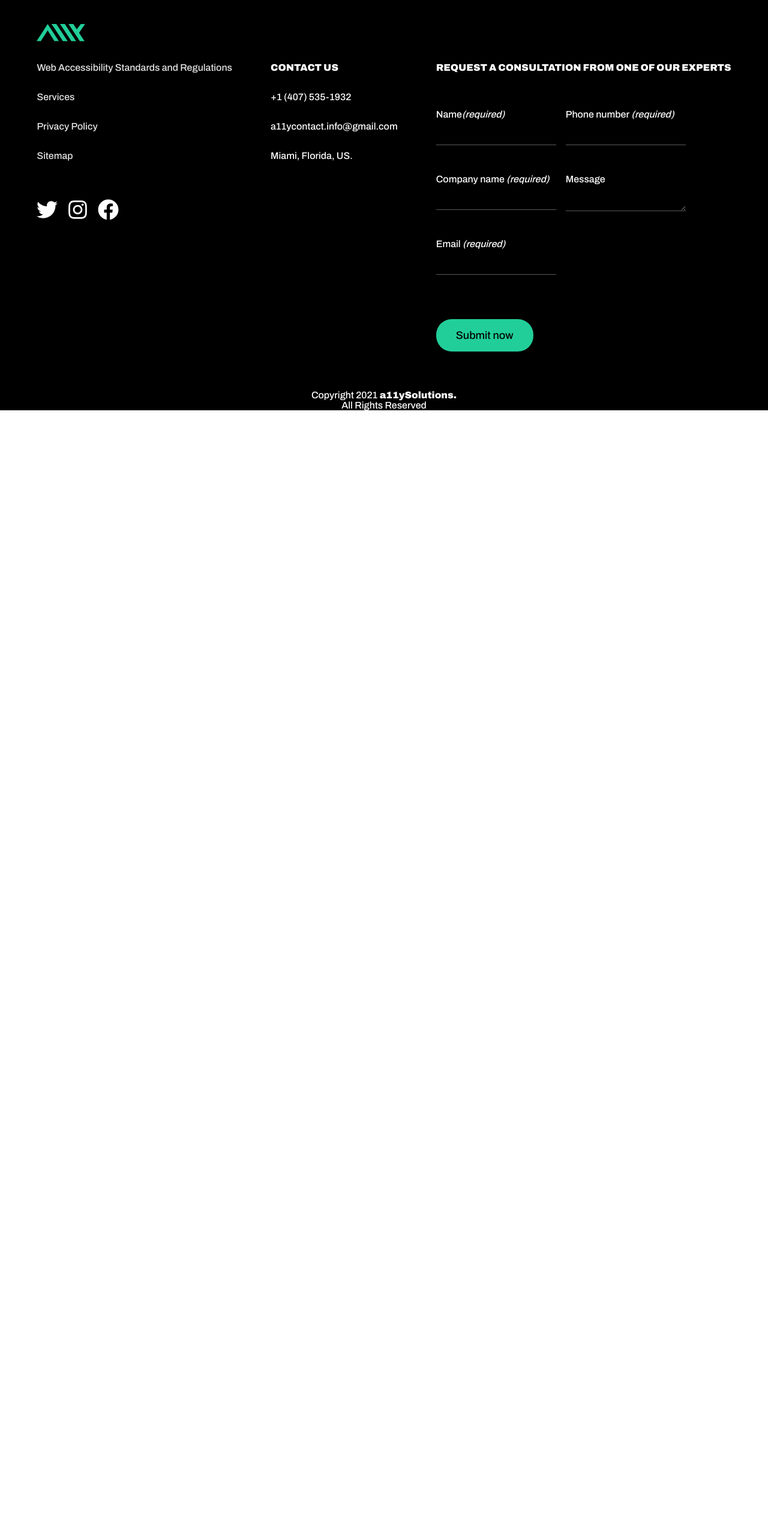
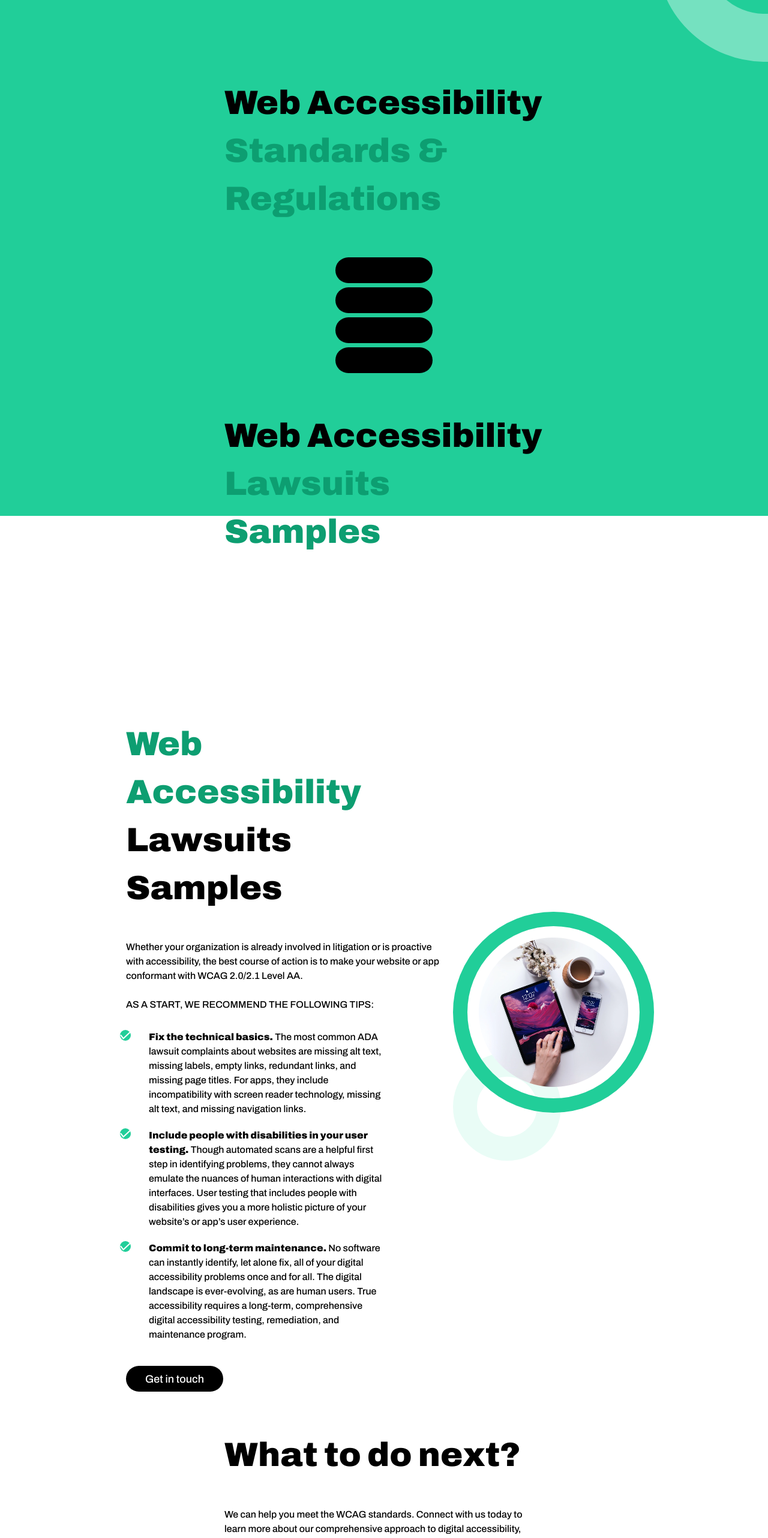
Before and after one commit to a11ysolutions/website, a React (Create React App) app: page /regulations in a window 1280 px wide. Shown: the part 140-2704 px from the top of the page at 60% size. Before the commit the page ends 824 px from the top, so only its background shows below. Built offline with nearby package versions, Linux system fonts and the light colour scheme.

Commit message:
feat: add standards and regulation page

```diff
--- a/src/App.js
+++ b/src/App.js
@@ -6,6 +6,7 @@ import Functional from './Components/Functional/Functional';
 import PrivacyPolicy from './Components/PrivacyPolicy/PrivacyPolicy';
 import StandardsAndRegulations from './Components/StandardsAndRegulations/StandardsAndRegulations';
 import Automation from './Components/Automation/Automation';
+import StandardRegulations from './Components/StandardsRegulations/StandardRegulations';
 
 function App() {
   return (
@@ -17,6 +18,8 @@ function App() {
         <Route path="/privacy-policy" element={<PrivacyPolicy />} />
         <Route path="/standards-and-regulations" element={<StandardsAndRegulations />} />
         <Route path="/automation" element={<Automation />} />
+        <Route path="/regulations" element={<StandardRegulations />} />
+
       </Routes>
     </div>
   );
--- /dev/null
+++ b/src/Components/StandardsRegulations/StandardRegulations.js
@@ -0,0 +1,103 @@
+import React from 'react'
+import BicolorTitledText from '../UI/BicolorTitledText/BicolorTitledText'
+import Button from '../UI/Button/Button'
+import CheckedItem from '../UI/CheckedItem/CheckedItem'
+import VerticalCard from '../UI/VerticalCard/VerticalCard'
+import { scrollToContactForm } from '../Utils/Utils'
+
+function StandardRegulations() {
+    return (
+        <div className="page-container">
+
+            <BicolorTitledText
+                color1="black"
+                color2="#0D9E71"
+                color1Text="Web Accessibility"
+                color2Text="Standards & Regulations"
+            />
+
+            <div className="vertical-cards-container">
+                <div>
+                    <VerticalCard></VerticalCard>
+                    <VerticalCard></VerticalCard>
+                </div>
+                <div>
+                    <VerticalCard></VerticalCard>
+                    <VerticalCard></VerticalCard>
+                </div>
+            </div>
+
+            <BicolorTitledText
+                color1="black"
+                color2="#0D9E71"
+                color1Text="Web Accessibility"
+                color2Text="Lawsuits Samples"
+            />
+
+            {/* EMPRESAS */}
+
+            <section className="info-with-image automation-section first-info">
+                <div className="checked-info">
+                    <BicolorTitledText
+                        color1="#0D9E71"
+                        color2="black"
+                        color1Text="Web Accessibility"
+                        color2Text="Lawsuits Samples"
+                        className="checked-info-header"
+                    >
+                        Whether your organization is already involved in litigation or is proactive with accessibility,
+                        the best course of action is to make your website or app conformant with WCAG 2.0/2.1 Level AA.
+                        <br /><br />
+                        AS A START, WE RECOMMEND THE FOLLOWING TIPS:
+                    </BicolorTitledText>
+
+                    <CheckedItem>
+                        <b>Fix the technical basics.</b> The most common ADA lawsuit complaints about websites are missing alt text,
+                        missing labels, empty links, redundant links, and missing page titles. For apps, they include incompatibility
+                        with screen reader technology, missing alt text, and missing navigation links.
+                    </CheckedItem>
+                    <CheckedItem>
+                        <b>Include people with disabilities in your user testing.</b> Though automated scans are a helpful first step in identifying
+                        problems, they cannot always emulate the nuances of human interactions with digital interfaces. User testing that includes
+                        people with disabilities gives you a more holistic picture of your website’s or app’s user experience.
+                    </CheckedItem>
+                    <CheckedItem>
+                        <b>Commit to long-term maintenance.</b> No software can instantly identify, let alone fix, all of your digital accessibility problems
+                        once and for all. The digital landscape is ever-evolving, as are human users. True accessibility requires a long-term,
+                        comprehensive digital accessibility testing, remediation, and maintenance program.
+                    </CheckedItem>
+
+                    <Button onClick={scrollToContactForm}
+                        className="automation"
+                    >Get in touch</Button>
+                </div>
+
+                <div className="intermediate-image a11y-img-combo">
+                    <div className="automation-first-encircled-img">
+                        <img src="./tablet-unpash.png" alt="Using a tablet" className="automation-first-image" />
+                    </div>
+                    <div className="automation-first-blurred-circle"></div>
+                </div>
+            </section>
+
+            <section className="green-bg-section">
+                <BicolorTitledText
+                    color1="black"
+                    color2="#0D9E71"
+                    color1Text="What to do next?"
+                    color2Text=""
+                >
+                    We can help you meet the WCAG standards. Connect with us today to learn more about our comprehensive
+                    approach to digital accessibility, including our automated and manual auditing capabilities and extensive
+                    range of managed services.
+                </BicolorTitledText>
+
+                <Button onClick={scrollToContactForm}
+                        className="automation"
+                >Get in touch</Button>
+            </section>
+        </div>
+    )
+}
+
+export default StandardRegulations
--- a/src/Components/UI/FooterLinks/FooterLinks.js
+++ b/src/Components/UI/FooterLinks/FooterLinks.js
@@ -1,4 +1,5 @@
 import React from "react"
+import { Link } from "react-router-dom"
 import "./FooterLinks.css"
 
 
@@ -7,7 +8,7 @@ function FooterLinks() {
         <div style={{ margin: "1em 0" }}>
             <nav className="footer-nav">
                 <ul className="footer-links">
-                    <li style={{}}><a href="#clients" className="footer-link">Web Accessibility Standards and Regulations </a></li>
+                    <li style={{}}><Link to="/regulations" className="footer-link">Web Accessibility Standards and Regulations </Link></li>
                     <li><a href="#clients" className="footer-link">Services </a></li>
                     <li><a href="/privacy-policy" className="footer-link">Privacy Policy</a></li>
                     <li><a href="#clients" className="footer-link">Sitemap </a></li>
--- /dev/null
+++ b/src/Components/UI/VerticalCard/VerticalCard.js
@@ -0,0 +1,18 @@
+import React from 'react'
+import Button from '../Button/Button'
+
+function VerticalCard({imgUrl, title, children, btnText, btnUrl}) {
+    return (
+        <div className="vertical-card">
+            <div className="vertical-card-title">
+                {title}
+            </div>
+
+            {children}
+
+            <Button className="vertical-card-button"><a className="no-decorator-link" href={btnUrl}>{btnText}</a></Button>
+        </div>
+    )
+}
+
+export default VerticalCard
```
Also changed, not shown: src/Components/StandardsRegulations/StandardRegulations.css (added), src/Components/UI/VerticalCard/VerticalCard.css (added).
